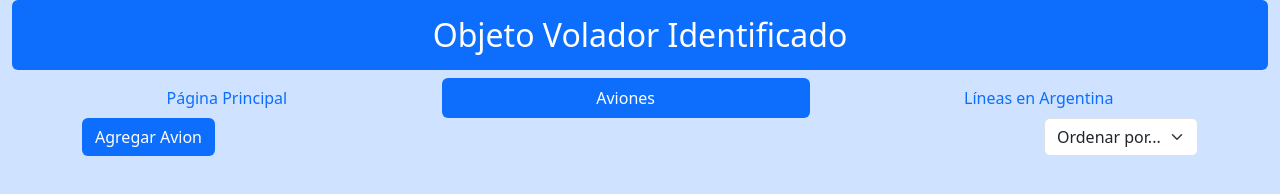
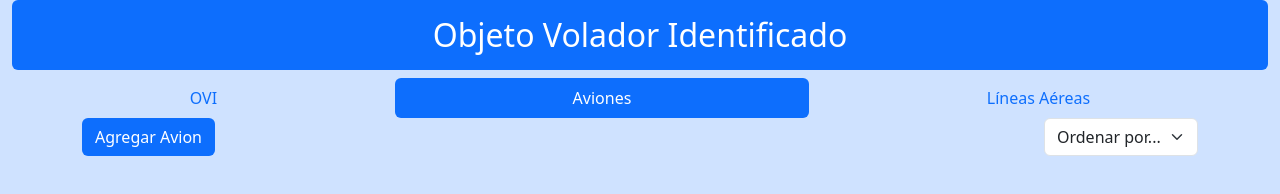
Before and after one commit to ifabregat/OVI, a plain HTML site: page frontend/Aviones/index.html in a window 1280 px wide. Drawn offline with nearby package versions, Linux system fonts and the light colour scheme.

Commit message:
Reorganization of folders and files

```diff
--- a/frontend/Aviones/index.html
+++ b/frontend/Aviones/index.html
@@ -28,13 +28,13 @@
           <h1 class="text-center pt-3 pb-3 rounded text-bg-primary fs-2" style="width: 100%;">Objeto Volador Identificado</h1>
           <ul class="nav nav-pills nav-fill">
               <li class="nav-item">
-                <a class="nav-link"  href="/index.html">Página Principal</a>
+                <a class="nav-link"  href="/index.html">OVI</a>
               </li>
               <li class="nav-item">
                 <a class="nav-link active" aria-current="page" href="/Aviones/index.html">Aviones</a>
               </li>
               <li class="nav-item">
-                <a class="nav-link" href="/LineasArgentinas/index.html">Líneas en Argentina</a>
+                <a class="nav-link" href="/LineasAereas/index.html">Líneas Aéreas</a>
               </li>
             </ul>
       </div>
```
Also changed, not shown: frontend/LineasAereas/index.html (renamed from frontend/Lineas Aereas/index.html, +2 -2 lines), frontend/index.html (+2 -2 lines), frontend/LineasAereas/Crear/index.html (added), frontend/LineasAereas/Crear/scripts.js (added), frontend/LineasAereas/Crear/styles.css (added), frontend/LineasAereas/Editar/index.html (added), frontend/LineasAereas/Editar/scripts.js (added), frontend/LineasAereas/Editar/styles.css (added), frontend/LineasAereas/LineaAerea/index.html (added), frontend/LineasAereas/LineaAerea/scripts.js (added), frontend/LineasAereas/LineaAerea/styles.css (added), frontend/LineasAereas/scripts.js (added), frontend/LineasAereas/styles.css (added).
